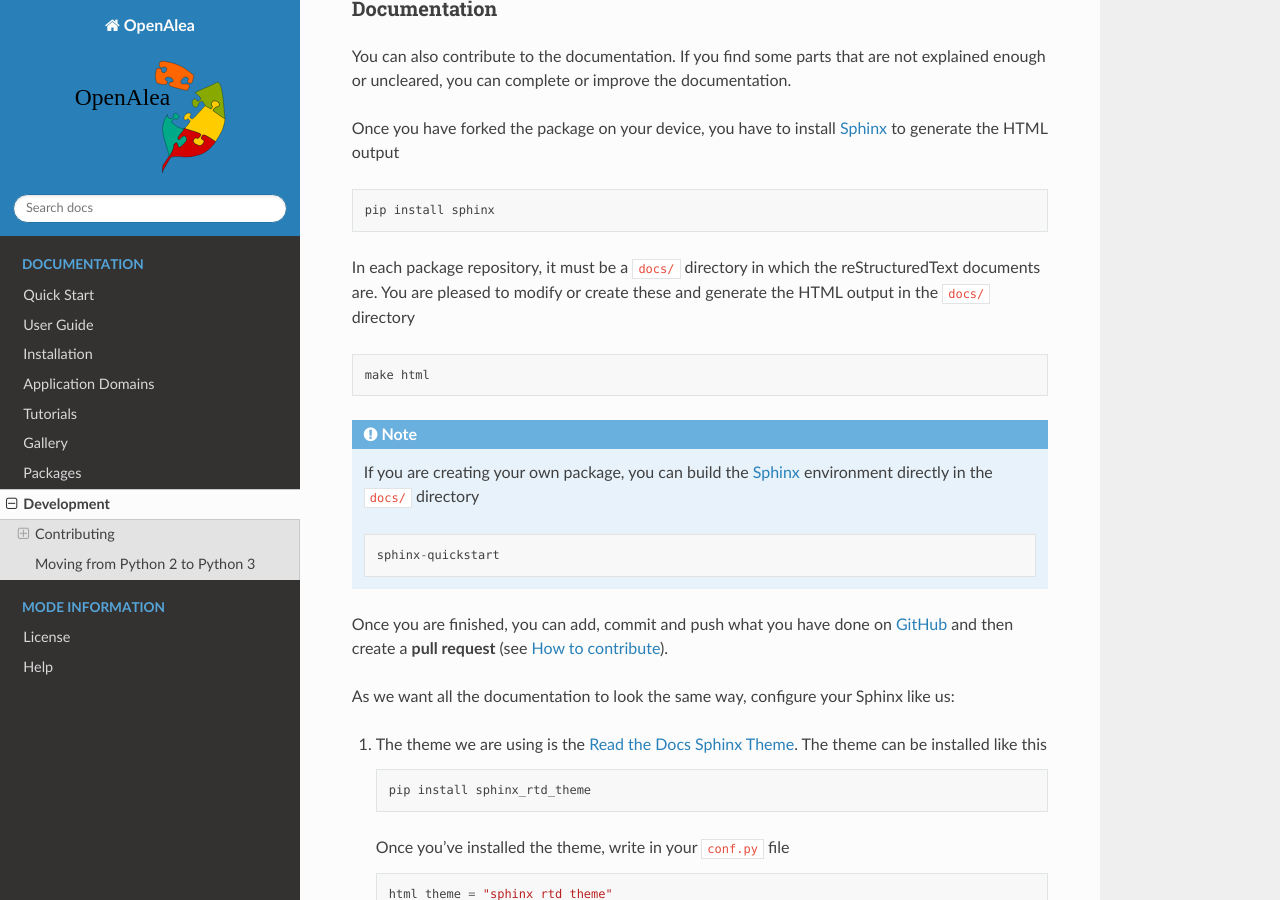
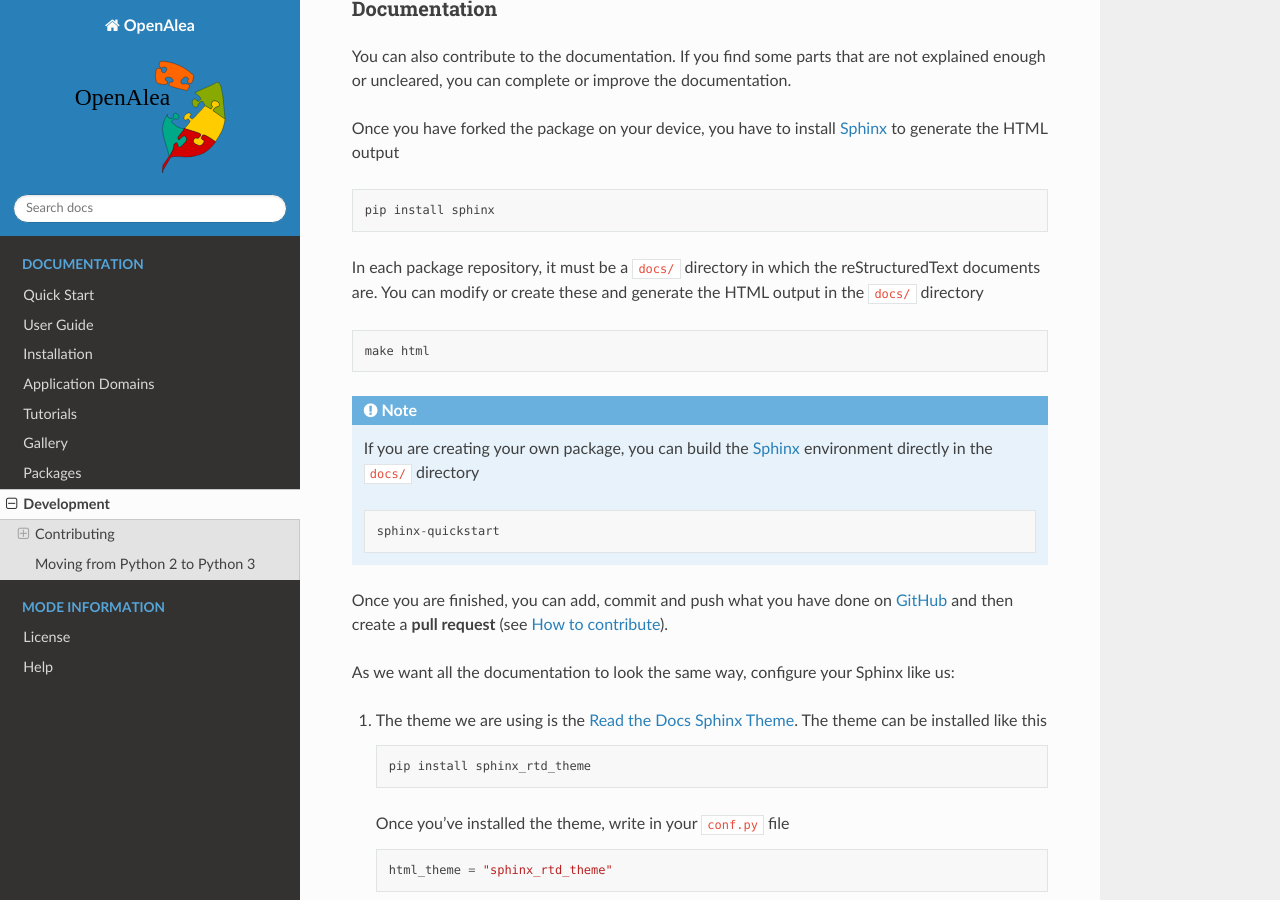
Before and after one commit to openalea/openalea.rtfd.io, a Sphinx documentation site: the page built from doc/development/index.rst, in a window 1280 px wide and 900 px high, scrolled down 2397 px. Built offline with Sphinx 7.4.7 and the Read the Docs theme 2.0.0, drawn with Linux system fonts in a browser that asks for light colours.

Commit message:
Correcting an language error in the page

```diff
--- a/doc/development/index.rst
+++ b/doc/development/index.rst
@@ -119,8 +119,7 @@ Once you have forked the package on your device, you have to install Sphinx_ to
 
     pip install sphinx
 
-In each package repository, it must be a ``docs/`` directory in which the reStructuredText documents are. You are pleased
-to modify or create these and generate the HTML output in the ``docs/`` directory
+In each package repository, it must be a ``docs/`` directory in which the reStructuredText documents are. You can modify or create these and generate the HTML output in the ``docs/`` directory
 ::
 
     make html
```
